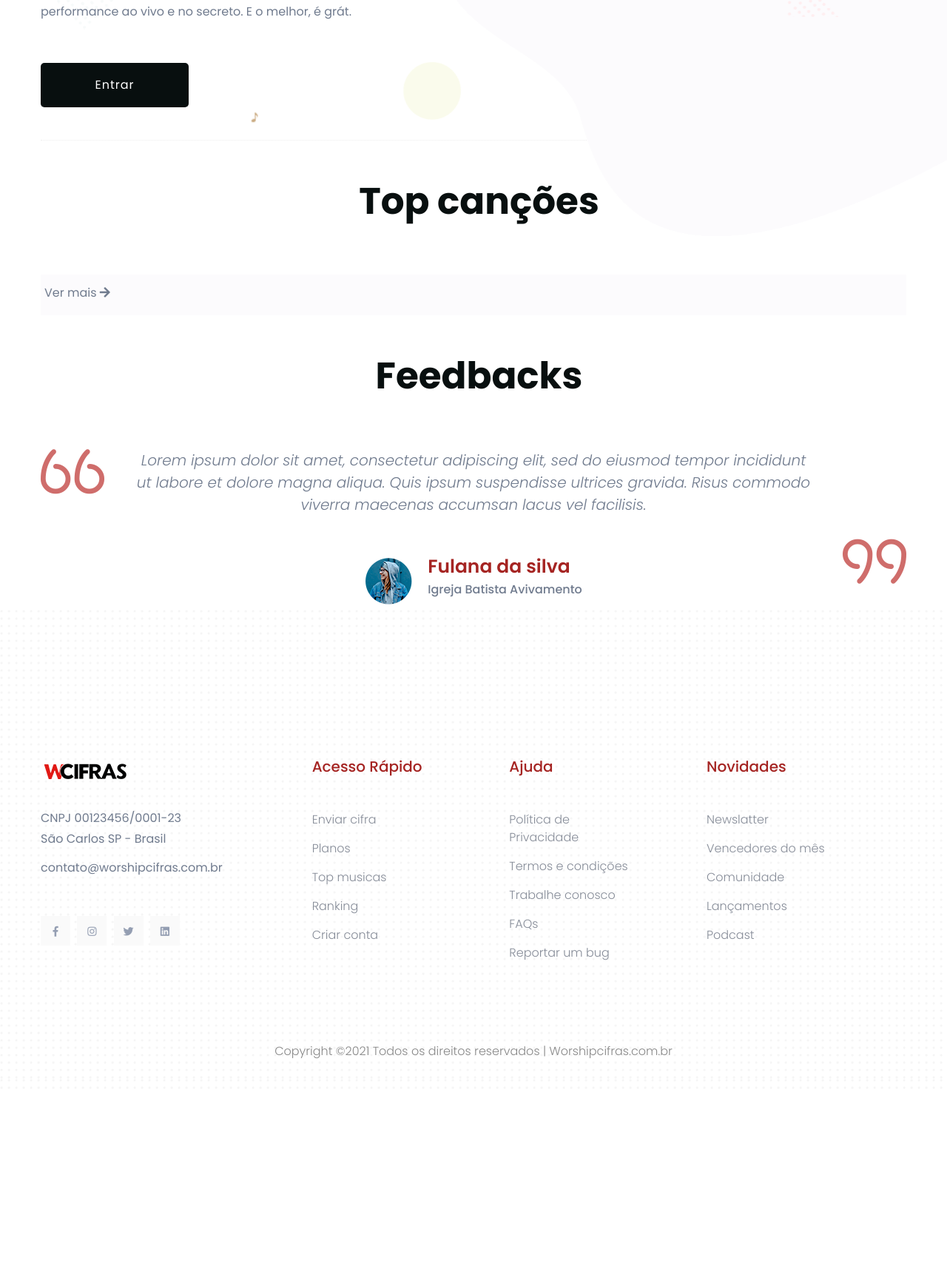
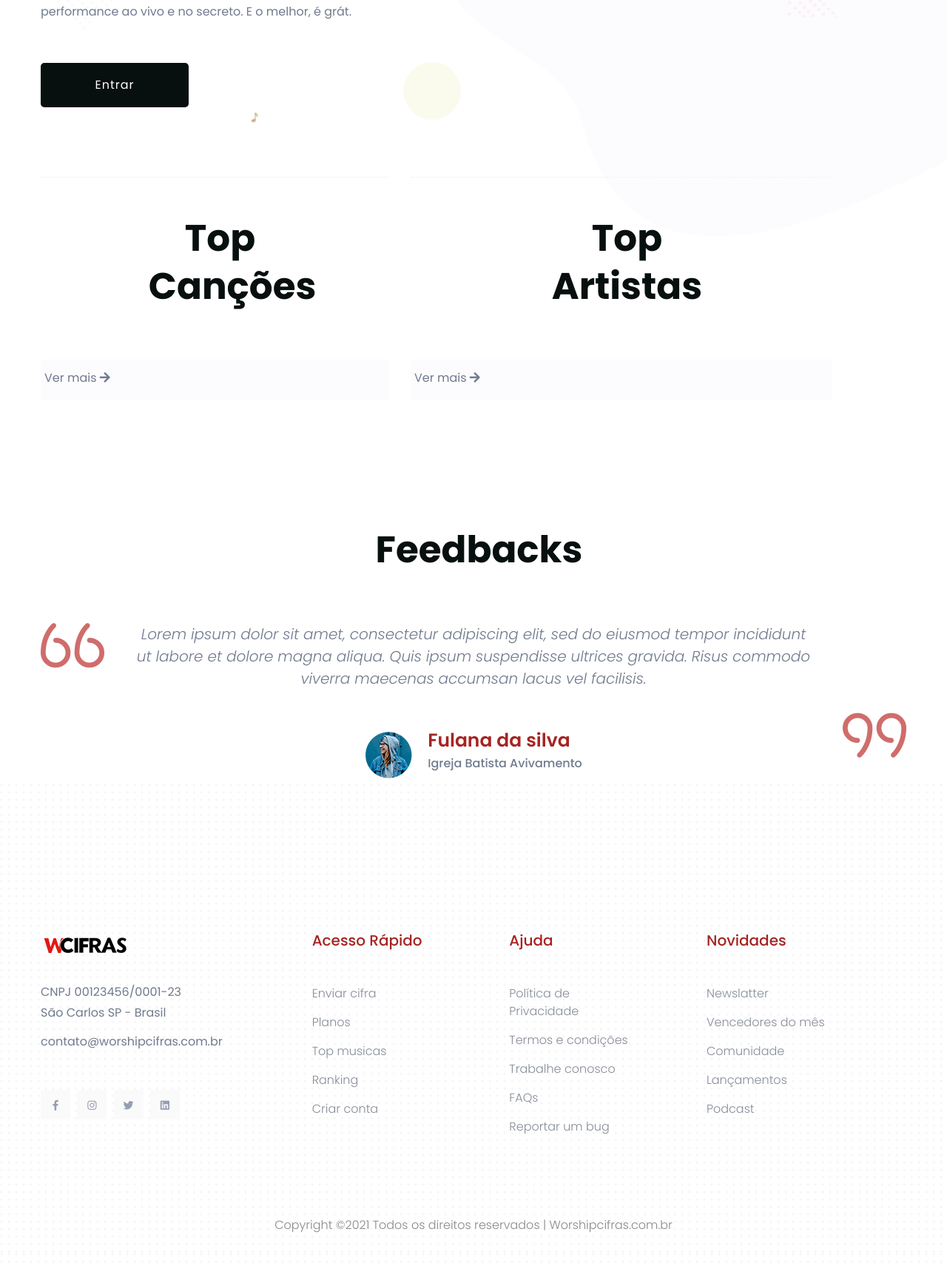
Before and after one commit to gustavohonorio/worshipcifras, a Django app: page / in a window 1280 px wide. Shown: the part 785-2492 px from the top of the page at 74% size. Before the commit the page ends 2216 px from the top, so only its background shows below. Run offline with Django 3.2, Linux system fonts and the light colour scheme; data that the repository does not hold is empty; some libraries are stand-ins or nearby versions.

Commit message:
Adicionando seção de top artistas ao lado das top cifras

```diff
--- a/core/templates/index.html
+++ b/core/templates/index.html
@@ -25,20 +25,22 @@
                     <div class="row">
                         <div class="col-lg-8 col-md-8">
                             <div class="mt-10">
-                                <input type="text" list="cifras_auto_complete" id="buscar" name="buscar_n" placeholder="O que você vai tocar hoje?"
+                                <input type="text" list="cifras_auto_complete" id="buscar" name="buscar_n"
+                                       placeholder="O que você vai tocar hoje?"
                                        onfocus="this.placeholder = ''"
                                        onblur="this.placeholder = 'O que você vai tocar hoje?'" class="single-input">
                                 <!-- Retornando a lista de cifras, para autocompletar a busca -->
                                 <datalist id="cifras_auto_complete">
                                     {% for cifra in cifras %}
-                                        <option value="{{cifra.nome}} - {{cifra.wc_artista}}" ></option>
+                                    <option value="{{cifra.nome}} - {{cifra.wc_artista}}"></option>
                                     {% endfor %}
                                 </datalist>
                             </div>
                         </div>
                         <div class="col-lg-4 col-md-4">
                             <div class="button-group-area">
-                                <button type="submit" class="genric-btn primary radius" id="btn_buscar" name="btn_buscar_n"><i class="fa fa-search"
+                                <button type="submit" class="genric-btn primary radius" id="btn_buscar"
+                                        name="btn_buscar_n"><i class="fa fa-search"
                                                                aria-hidden="true"></i>
                                     Buscar
                                 </button>
@@ -106,14 +108,16 @@
     </div>
     <!-- Slider Area End-->
 
+    <section class="blog_area single-post-area section-padding" style="margin-top: -200px">
+        <div class="container">
+            <div class="row">
                 <!-- Top cifras -->
-    <div class="whole-wrap" style="margin-top: -130px">
-        <div class="container box_1170">
+            <div class="col-lg-5">
                 <div class="section-top-border">
                     <div class="row d-flex justify-content-center">
                         <div class="col-lg-5  col-md-8 pr-0">
                             <div class="section-tittle text-center">
-                            <h2>Top canções</h2>
+                                <h2>Top Canções</h2>
                             </div>
                         </div>
                     </div>
@@ -136,7 +140,39 @@
                     </div>
                 </div>
             </div>
+
+            <!-- Top Artistas -->
+            <div class="col-lg-6">
+                <div class="section-top-border">
+                    <div class="row d-flex justify-content-center">
+                        <div class="col-lg-5  col-md-8 pr-0">
+                            <div class="section-tittle text-center">
+                                <h2>Top Artistas</h2>
                             </div>
+                        </div>
+                    </div>
+                    <!-- Retornando top cifras da base de dados -->
+                    {% for artista in top_artistas %}
+                    <div class="media post_item" style="background-color: #fcfbfd;">
+                        <h1>{{forloop.counter}}º</h1>
+                        <!--<img src="../static/img/post/post_1.png" alt="post" style="margin-left: 5px">-->
+                        <div class="media-body" style="margin-left: 5px;">
+                            <a href="#"><h5> {{artista.nome}}</h5></a>
+                            <p style="margin-top: -10px"> {{artista.genero}}</p>
+                        </div>
+                    </div>
+                    {% endfor %}
+
+                    <div class="media post_item" style="background-color: #fcfbfd;">
+                        <div class="media-body" style="margin-left: 5px; margin-top: 10px;">
+                            <a href="#"><p> Ver mais <i class="fa fa-arrow-right" aria-hidden="true"></i></p></a>
+                        </div>
+                    </div>
+                </div>
+            </div>
+            </div>
+        </div>
+    </section>
 
     <!-- Testemunhos dos Clientes -->
     <div class="testimonial-area">
--- a/core/views.py
+++ b/core/views.py
@@ -1,10 +1,12 @@
 from django.shortcuts import render, redirect
 from wccifras.models import Cifra
+from wcartista.models import Artista
 
 
 def index(request):
     cifras = Cifra.objects.all()
     top_cifras = Cifra.objects.all()[:5]
+    top_artistas = Artista.objects.all()[:5]
 
     busca = ['', ]
 
@@ -17,4 +19,4 @@ def index(request):
             return redirect('cifras_busca', artista=str(busca_cifra[0].wc_artista).replace(' ', '-').lower(),
                             cifra_id=busca_cifra[0].id, cifra_nome=str(busca_cifra[0].nome).replace(' ', '-').lower())
 
-    return render(request, 'index.html', {'top_cifras': top_cifras, 'cifras': cifras})
+    return render(request, 'index.html', {'top_cifras': top_cifras, 'top_artistas': top_artistas, 'cifras': cifras})
```
Lines whose indentation alone changed are shown as unchanged.
